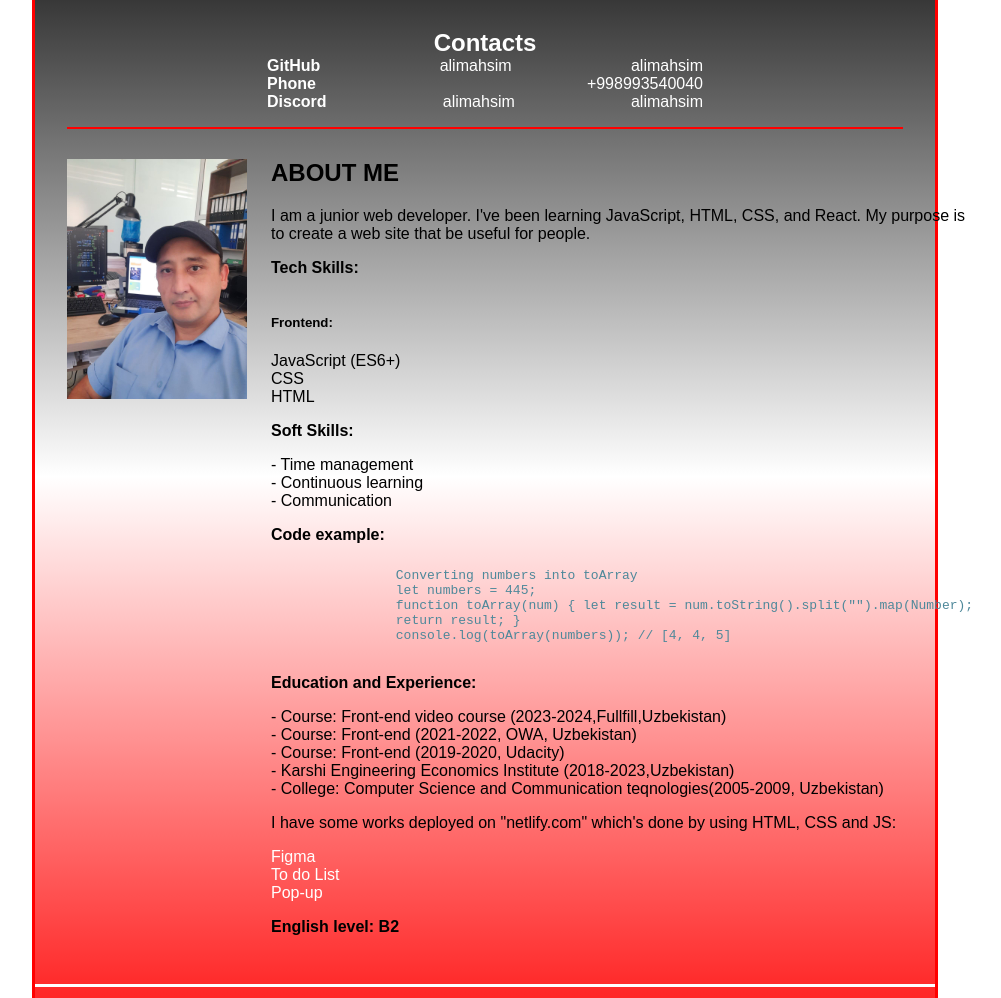
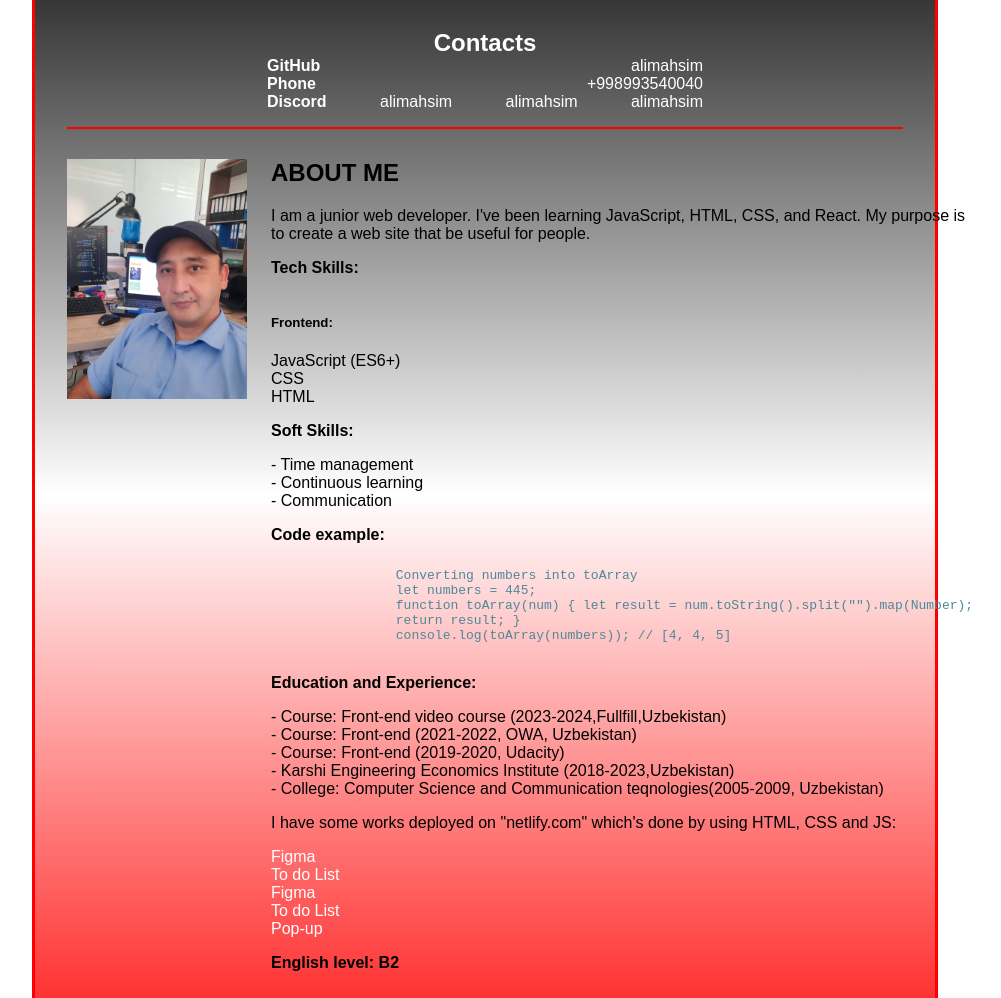
Before and after one commit to alimahsim/rsschool-cv, a plain HTML site: page index.html in a window 1280 px wide. Shown: the part 185-1183 px from the top of the page, without its empty margins (155-1156 px from the left). Drawn offline with Linux system fonts and the light colour scheme.

Commit message:
docs: add Discord link

```diff
--- a/index.html
+++ b/index.html
@@ -26,9 +26,6 @@
             <ul>
               <li><a href="https://github.com/alimahsim">alimahsim</a></li>
             </ul>
-            <ul>
-              <li><a href="https://github.com/alimahsim">alimahsim</a></li>
-            </ul>
           </div>
           <div class="my-contact">
             <p>Phone</p>
@@ -43,6 +40,9 @@
             </ul>
             <ul>
               <li><a href="">alimahsim</a></li>
+            </ul>
+            <ul>
+              <li><a href="https://discord.com/channels/@me">alimahsim</a></li>
             </ul>
           </div>
         </div>
@@ -106,6 +106,12 @@
                 <li>
                   <a href="https://todolistbyjs.netlify.app/">To do List</a>
                 </li>
+                <li>
+                  <a href="https://ansor-med-by-ali.netlify.app/">Figma</a>
+                </li>
+                <li>
+                  <a href="https://todolistbyjs.netlify.app/">To do List</a>
+                </li>
                 <li><a href="https://modal-mirror.netlify.app/">Pop-up</a></li>
               </ul>
               <h4>English level: B2</h4>
```
